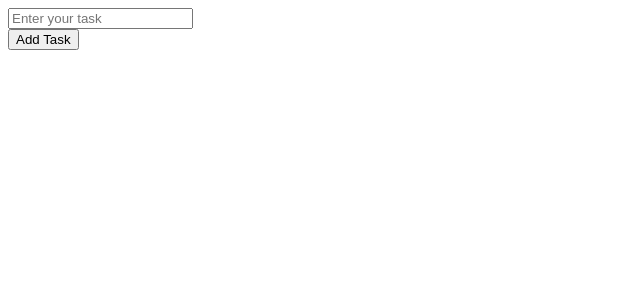
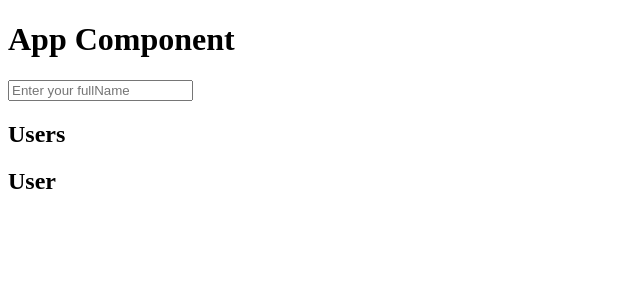
Before and after one commit to Kavya-gopi/ReactJs, a React (Vite) app in the folder React-Hooks/: page / in a window 1280 px wide. Shown: the top 300 px of the page, without its empty margins (0-640 px from the left). Built offline with nearby package versions, Linux system fonts and the light colour scheme.

Commit message:
useContextDemos

```diff
--- a/React-Hooks/src/main.jsx
+++ b/React-Hooks/src/main.jsx
@@ -16,6 +16,8 @@ import DataFetching1 from "./useEffectHooks/DataFetching1.jsx";
 import DataFetching2 from "./useEffectHooks/DataFetching2.jsx";
 import { ToggleVisibility } from "./useStateExercises/ToggleVisibility.jsx";
 import { TodoList } from "./useStateExercises/TodoList.jsx";
+import App1 from "./useContextDemos/App1.jsx";
+import AppComp from "./useContextDemos2/AppComp.jsx";
 
 ReactDOM.createRoot(document.getElementById("root")).render(
   <React.StrictMode>
@@ -33,6 +35,8 @@ ReactDOM.createRoot(document.getElementById("root")).render(
     <DataFetching1 />
     <DataFetching2 /> */}
     {/* <ToggleVisibility/> */}
-    <TodoList/>
+    {/* <TodoList/> */}
+    {/* <App1></App1> */}
+    <AppComp/>
   </React.StrictMode>
 );
--- /dev/null
+++ b/React-Hooks/src/useContextDemos/App1.jsx
@@ -0,0 +1,18 @@
+import React from "react";
+import ComponentA from "./ComponentA";
+export const UserContext = React.createContext();
+export const RoleContext = React.createContext();
+function App1() {
+  return (
+    <>
+      <h1>App Component</h1>
+      <UserContext.Provider value={"Kavya"}>
+        <RoleContext.Provider value={"Software Developer"}>
+          <ComponentA />
+        </RoleContext.Provider>
+      </UserContext.Provider>
+    </>
+  );
+}
+
+export default App1;
--- /dev/null
+++ b/React-Hooks/src/useContextDemos/ComponentA.jsx
@@ -0,0 +1,13 @@
+import React from "react";
+import ComponentB from "./ComponentB";
+
+function ComponentA(){
+    return(
+        <>
+        <h2>ComponentA</h2>
+        <ComponentB/>
+        </>
+    )
+}
+
+export default ComponentA;
--- /dev/null
+++ b/React-Hooks/src/useContextDemos/ComponentB.jsx
@@ -0,0 +1,30 @@
+import React from "react";
+import { UserContext, RoleContext } from "./App1";
+
+function ComponentB() {
+  return (
+    <>
+      <h3>ComponentB</h3>
+      <UserContext.Consumer>
+        {(user) => {
+          return (
+            <RoleContext.Consumer>
+              {(role) => {
+                return (
+                  <div>
+                    <h3>My Name is {user}</h3>
+                    <p>
+                      My Job Role is <b>{role}</b>
+                    </p>
+                  </div>
+                );
+              }}
+            </RoleContext.Consumer>
+          );
+        }}
+      </UserContext.Consumer>
+    </>
+  );
+}
+
+export default ComponentB;
--- /dev/null
+++ b/React-Hooks/src/useContextDemos2/AppComp.jsx
@@ -0,0 +1,17 @@
+import React, { createContext, useState } from "react";
+import { Users } from "./Users";
+export const nameContext = createContext();
+function AppComp() {
+    const [name,setName]=useState('');
+  return (
+    <>
+      <nameContext.Provider value={name}>
+        <h1>App Component</h1>
+        <input type="text" placeholder="Enter your fullName" value={name} onChange={e=>setName(e.target.value)} />
+        <Users />
+      </nameContext.Provider>
+    </>
+  );
+}
+
+export default AppComp;
--- /dev/null
+++ b/React-Hooks/src/useContextDemos2/User.jsx
@@ -0,0 +1,12 @@
+import React, { useContext } from "react";
+import { nameContext } from "./AppComp";
+
+export const User=()=>{
+    const nameVal = useContext(nameContext);
+    return(
+        <>
+        <h2>User</h2>
+        {nameVal}
+        </>
+    )
+};
--- /dev/null
+++ b/React-Hooks/src/useContextDemos2/Users.jsx
@@ -0,0 +1,11 @@
+import React from "react";
+import { User } from "./User";
+
+export const Users=()=>{
+    return(
+        <>
+        <h2>Users</h2>
+        <User/>
+        </>
+    )
+};
```
